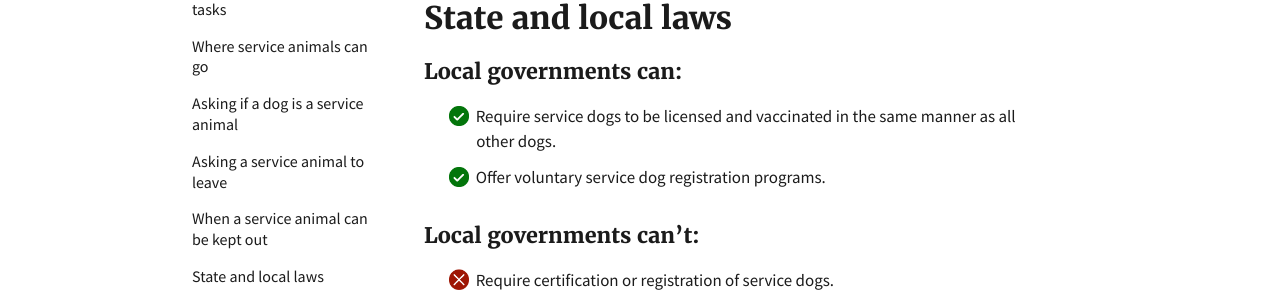
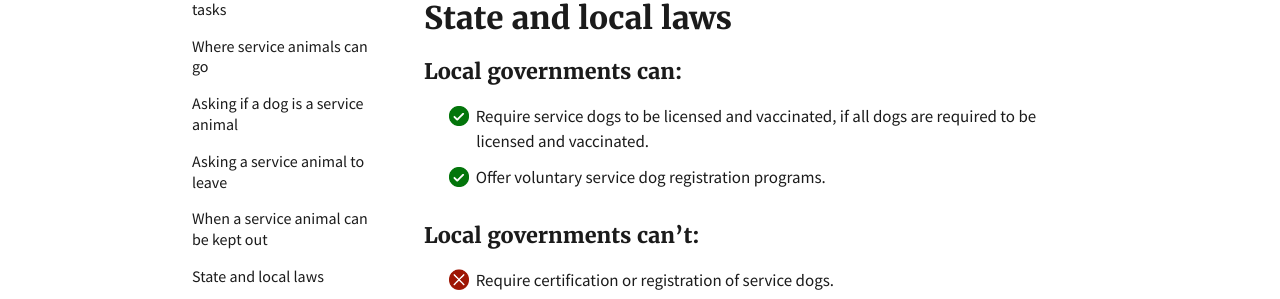
Before and after one commit to 18F/ada-sandbox, a Jekyll site: the page built from pages/page.md, in a window 1280 px wide and 900 px high, scrolled down 3467 px. Shown: the part 155-454 px from the top of the window. Built offline with Jekyll 4.4.1, drawn with Linux system fonts in a browser that asks for light colours.

```diff
--- a/pages/page.md
+++ b/pages/page.md
@@ -142,7 +142,7 @@ A business or state or local government can ask a service animal to leave if:
 
 ### Local governments can:
 <ul class="icon-list" aria-labeledby="state-and-local-laws">
-  <li>{% include yes.html %} Require service dogs to be licensed and vaccinated in the same manner as all other dogs.</li>
+  <li>{% include yes.html %} Require service dogs to be licensed and vaccinated, if all dogs are required to be licensed and vaccinated.</li>
   <li>{% include yes.html %} Offer voluntary service dog registration programs.</li>
 </ul>
 
```
